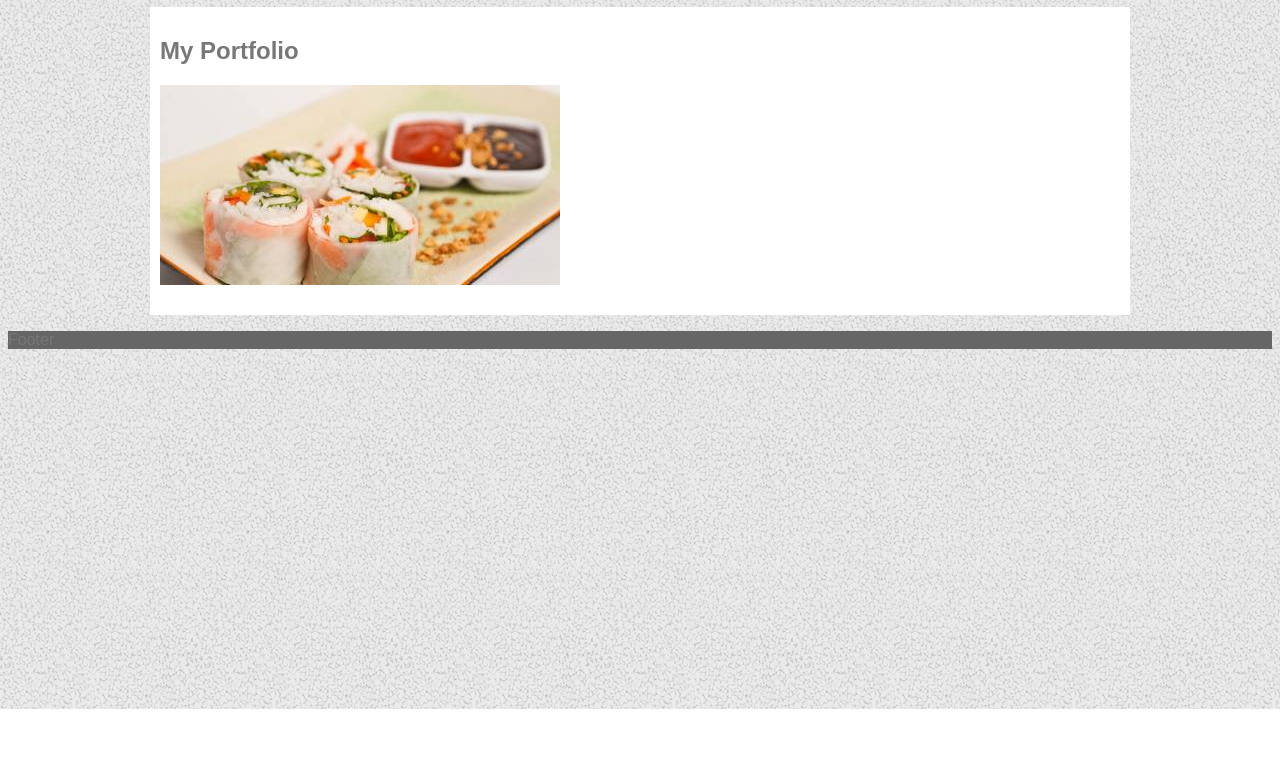
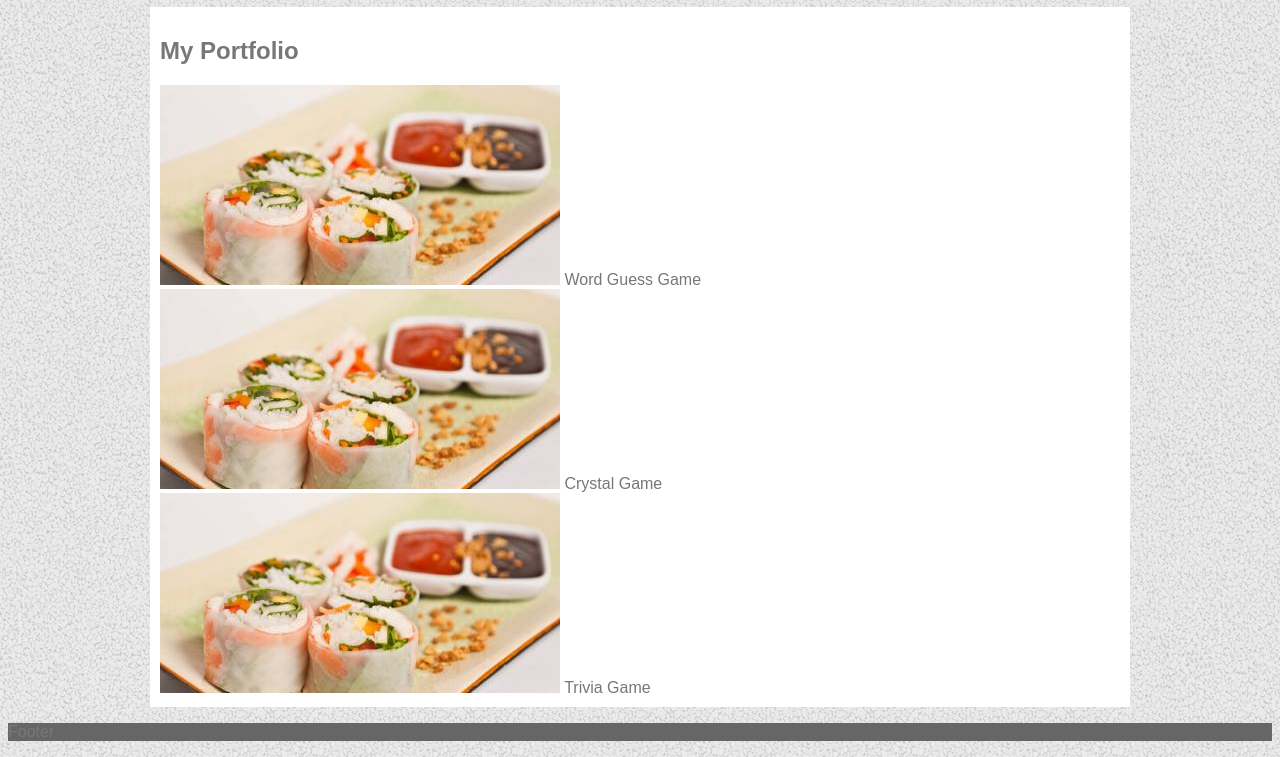
Before and after one commit to stolbert3/Basic-Portfolio, a plain HTML site: page portfolio.html in a window 1280 px wide. Shown: the part 91-848 px from the top of the page. Before the commit the page ends 800 px from the top, so only its background shows below. Drawn offline with Linux system fonts and the light colour scheme.

Commit message:
<portfolio page coded>

```diff
--- a/portfolio.html
+++ b/portfolio.html
@@ -20,10 +20,18 @@
         <div id="info-container" class= "container">
             <section class="info-section">
                 <h1>My Portfolio</h1>
-                <img src = "./assets/images/profile.jpg">
-                <p></p>
-                <p></p>
-                <p></p>
+                <div id="homework 3">
+                    <img src="./assets/images/profile.jpg">
+                    <a href= "http://stolbert3.github.io/word-guess-game/">Word Guess Game</a>
+                </div>
+                <div id="homework 4">
+                    <img src="./assets/images/profile.jpg">
+                    <a href= "http://stolbert3.github.io/unit-4-game/">Crystal Game</a>
+                </div>
+                <div id="homework 5">
+                    <img src="./assets/images/profile.jpg">
+                    <a href= "http://stolbert3.github.io/TriviaGame/">Trivia Game</a>
+                </div>
             </section>
         </div>
 
```
